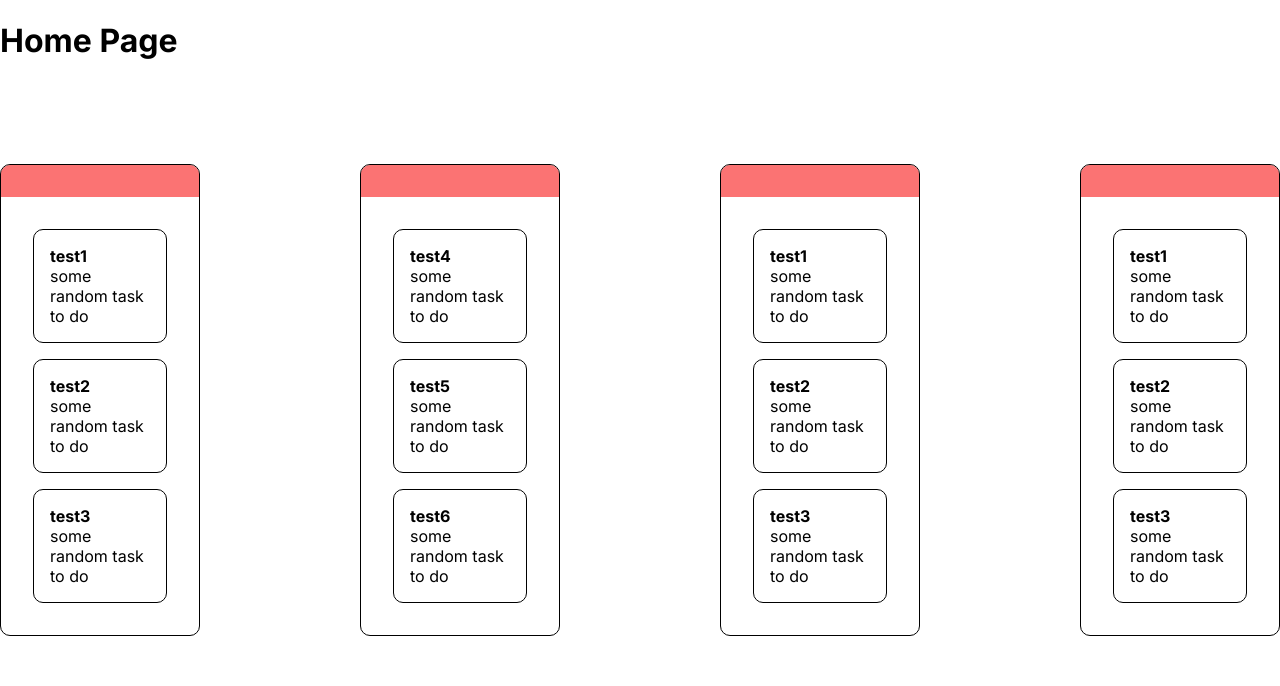
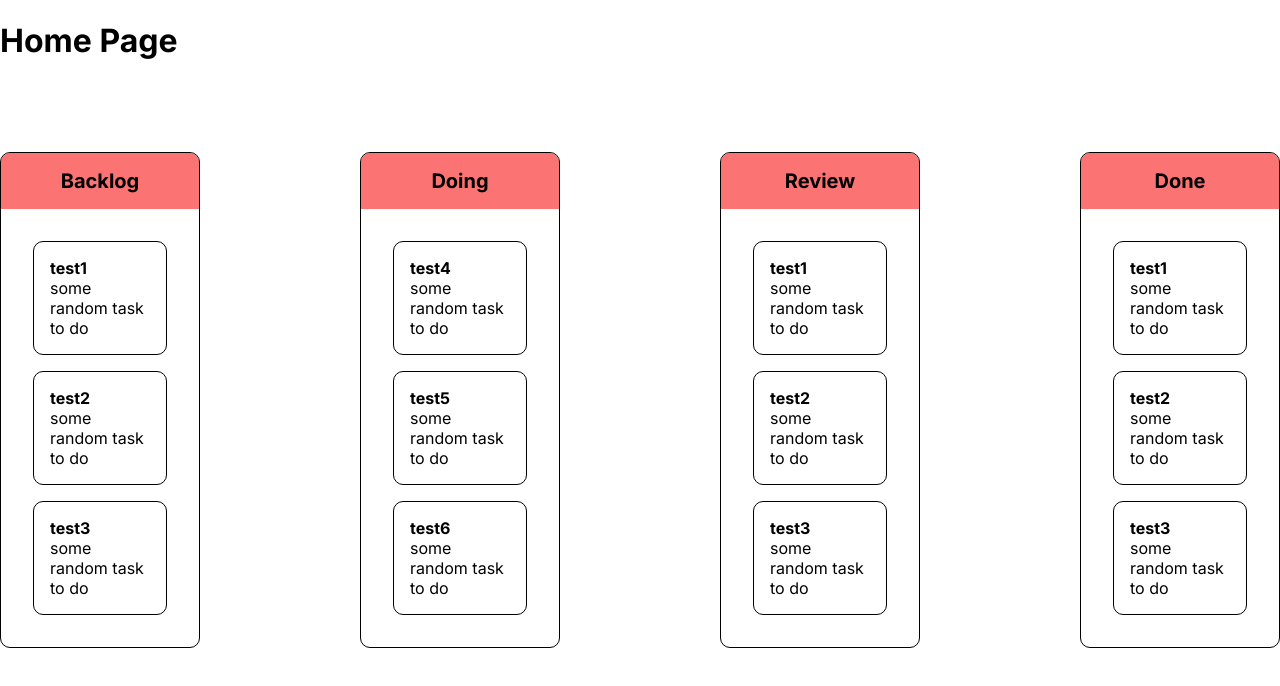
Before and after one commit to andyb2/kanban, a Next.js app in the folder my-app/: page / in a window 1280 px wide. Shown: the top 686 px of the page. Built offline with nearby package versions, Linux system fonts and the light colour scheme.

Commit message:
renamed title prop to board for clairty

```diff
--- a/my-app/components/column/column.jsx
+++ b/my-app/components/column/column.jsx
@@ -1,10 +1,10 @@
 import styles from './column.module.css';
 
-export default function Column({ title, list }) {
+export default function Column({ board, list }) {
 
     return (
         <div className={styles.container}>
-            <h5 className={styles.header}>{title}</h5>
+            <h5 className={styles.header}>{board}</h5>
             <div className={styles.spacer}>
             {
                 list.map(task => {
```
